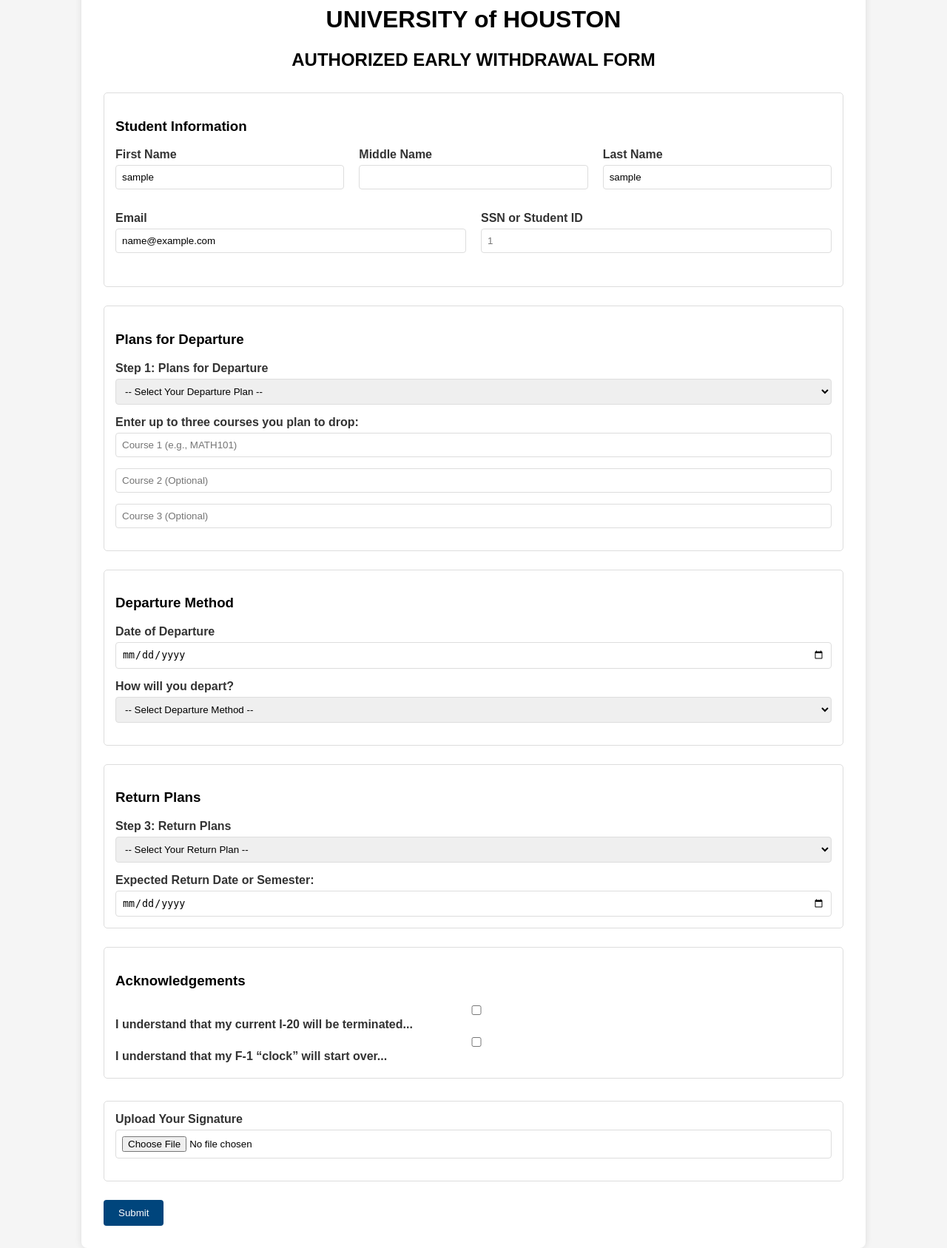
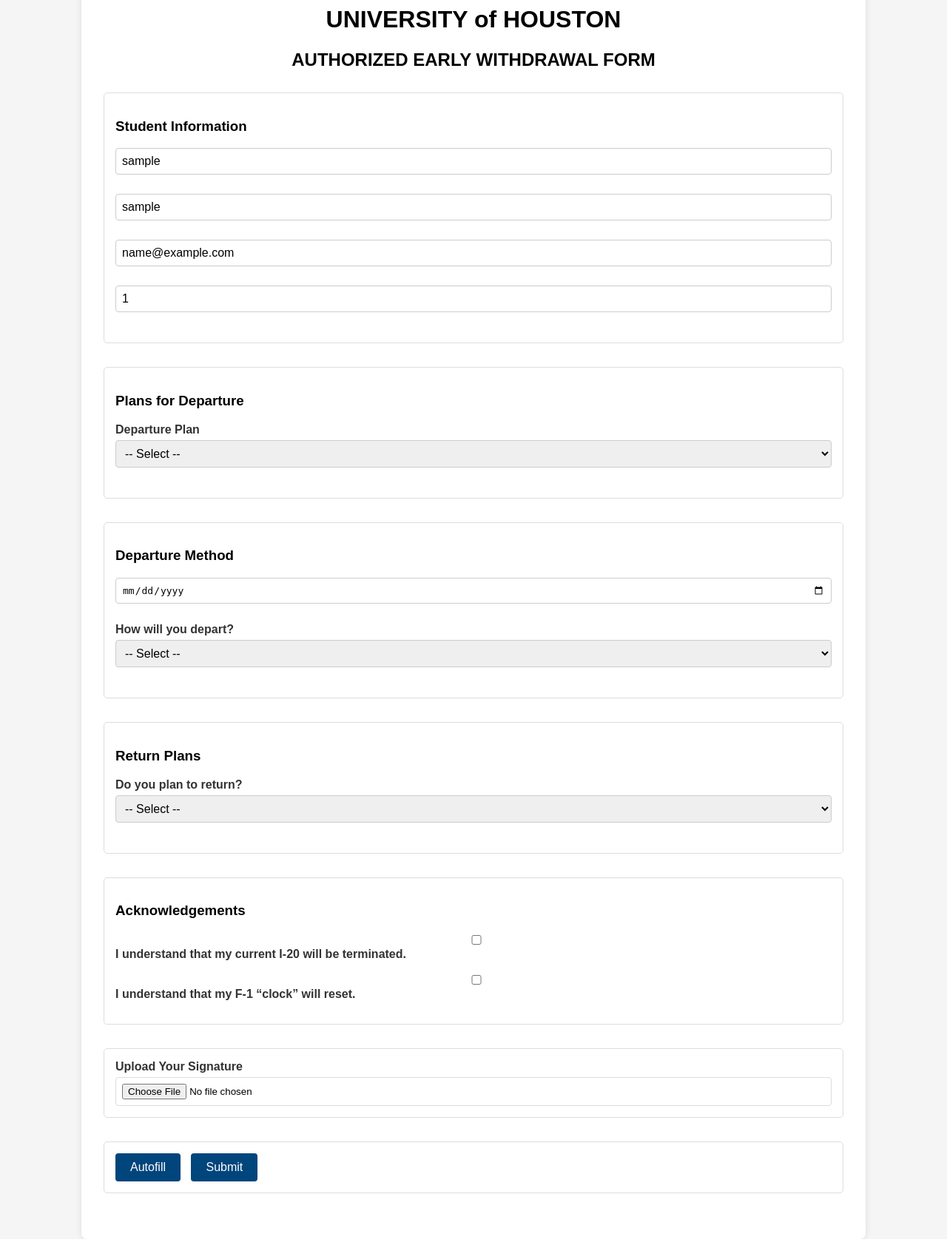
Before and after one commit to binhnguyen63/SoftwareDesign-Project, a Flask app: template templates/forms/early_withdrawal_form.html in a window 1280 px wide. Shown: the part 159-1846 px from the top of the page at 74% size. Run offline with Flask 2, Linux system fonts and the light colour scheme; the template is opened without the code that fills it: most values are stand-ins (such as "Sample title", 1, 10 or a date in 2020); some libraries are stand-ins or nearby versions.

Commit message:
Update early_withdrawal_form.html

```diff
--- a/templates/forms/early_withdrawal_form.html
+++ b/templates/forms/early_withdrawal_form.html
@@ -4,14 +4,48 @@
   <meta charset="UTF-8" />
   <meta name="viewport" content="width=device-width, initial-scale=1.0" />
   <title>Authorized Early Withdrawal Form</title>
-    <link
-      rel="stylesheet"
-      href="{{ url_for('static', filename='css/early_withdrawal_form.css') }}"
-    />
-    <script
-      src="{{ url_for('static', filename='js/early_withdrawal_form.js') }}"
-      defer
-    ></script>
+  <link rel="stylesheet" href="{{ url_for('static', filename='css/early_withdrawal_form.css') }}" />
+  <script src="{{ url_for('static', filename='js/early_withdrawal_form.js') }}" defer></script>
+  <style>
+    input[type="text"],
+    input[type="email"],
+    input[type="date"],
+    select {
+      width: 100%;
+      padding: 8px;
+      margin-bottom: 10px;
+      font-size: 1em;
+      border: 1px solid #ccc;
+      border-radius: 4px;
+    }
+
+    input::placeholder {
+      color: #888;
+    }
+
+    .form-group {
+      margin-bottom: 1rem;
+    }
+
+    .form-section {
+      margin-bottom: 2rem;
+    }
+
+    .hidden {
+      display: none;
+    }
+
+    .checkbox-group {
+      margin-bottom: 1rem;
+    }
+
+    button {
+      padding: 10px 20px;
+      margin-right: 10px;
+      font-size: 1em;
+      cursor: pointer;
+    }
+  </style>
 </head>
 <body>
   <nav>
@@ -24,6 +58,7 @@
     <span>Welcome, {{ currUser.name }}</span>
     <a href="{{ url_for('logout') }}" class="btn">Logout</a>
   </nav>
+
   {% if userName and filledFormStatus != "pending" %}
   <div class="container">
     <div class="header">
@@ -31,186 +66,111 @@
       <h2>AUTHORIZED EARLY WITHDRAWAL FORM</h2>
     </div>
 
-      <form id="earlyWithdrawalForm">
-        <!-- Personal Information Section -->
+    <form id="earlyWithdrawalForm" enctype="multipart/form-data">
+      <!-- Student Info -->
       <div class="form-section">
         <h3>Student Information</h3>
-          <div class="form-row">
         <div class="form-group">
-              <label for="first_name">First Name</label>
-              <input
-                type="text"
-                id="first_name"
-                name="first_name"
-                value="{{ userName[0] }}"
-                readonly
-                required
-              />
+          <input type="text" id="first_name" name="first_name" value="{{ userName[0] }}" placeholder="First Name" readonly required />
         </div>
         <div class="form-group">
-              <label for="middle_name">Middle Name</label>
-              <input
-                type="text"
-                id="middle_name"
-                name="middle_name"
-                value=""
-                readonly
-              />
+          <input type="text" id="last_name" name="last_name" value="{{ userName[1] }}" placeholder="Last Name" readonly required />
         </div>
         <div class="form-group">
-              <label for="last_name">Last Name</label>
-              <input
-                type="text"
-                id="last_name"
-                name="last_name"
-                value="{{ userName[1] }}"
-                readonly
-                required
-              />
+          <input type="email" id="email" name="email" value="{{ currUser.email }}" placeholder="Email" readonly required />
+        </div>
+        <div class="form-group">
+          <input type="text" id="id" name="id" value="{{ record.ID if record.ID is defined else '' }}" placeholder="SSN or Student ID" required />
         </div>
       </div>
 
-          <div class="form-row">
+      <!-- Step 1 -->
+      <div class="form-section">
+        <h3>Plans for Departure</h3>
         <div class="form-group">
-              <label for="email">Email</label>
-              <input
-                type="email"
-                id="email"
-                name="email"
-                value="{{ currUser.email }}"
-                readonly
-                required
-              />
+          <label for="step1_option">Departure Plan</label>
+          <select id="step1_option" name="step1_option" required>
+            <option value="">-- Select --</option>
+            <option value="1" {% if record.step1_option == "1" %}selected{% endif %}>Drop all courses and leave U.S. in 15 days</option>
+            <option value="2" {% if record.step1_option == "2" %}selected{% endif %}>Keep some courses and leave U.S. in 15 days</option>
+            <option value="3" {% if record.step1_option == "3" %}selected{% endif %}>Not enrolled, leaving before add deadline</option>
+          </select>
+        </div>
+        <div id="dropCoursesField" class="{% if record.step1_option == '2' %}visible{% else %}hidden{% endif %}">
+          <div class="form-group">
+            <input type="text" id="drop_course1" name="drop_course1" placeholder="Course 1 (e.g., MATH101)" value="{{ record.drop_course1 if record.drop_course1 is defined else '' }}" />
           </div>
           <div class="form-group">
-              <label for="id">SSN or Student ID</label>
-              <input
-                type="text"
-                id="id"
-                name="id"
-                placeholder="{{ record.ID }}"
-                required
-              />
+            <input type="text" id="drop_course2" name="drop_course2" placeholder="Course 2 (optional)" value="{{ record.drop_course2 if record.drop_course2 is defined else '' }}" />
+          </div>
+          <div class="form-group">
+            <input type="text" id="drop_course3" name="drop_course3" placeholder="Course 3 (optional)" value="{{ record.drop_course3 if record.drop_course3 is defined else '' }}" />
           </div>
         </div>
       </div>
 
-        <!-- Departure Plans Section -->
-        <div class="form-section">
-          <h3>Plans for Departure</h3>
-          <div class="form-group">
-            <label for="step1_option">Step 1: Plans for Departure</label>
-            <select id="step1_option" name="step1_option" required>
-              <option value="">-- Select Your Departure Plan --</option>
-              <option value="1" {% if record.step1_option == "1" %}selected{% endif %}>
-                I am currently enrolled in classes. I will drop all my courses and leave the U.S. within 15 days.
-              </option>
-              <option value="2" {% if record.step1_option == "2" %}selected{% endif %}>
-                I am currently enrolled and will leave the U.S. within 15 days but keep some courses.
-              </option>
-              <option value="3" {% if record.step1_option == "3" %}selected{% endif %}>
-                I am not enrolled (or will unenroll) and will leave the U.S. before the last day to add classes.
-              </option>
-            </select>
-          </div>
-
-          <div id="dropCoursesField" class="hidden">
-            <label for="drop_courses">Enter up to three courses you plan to drop:</label>
-            <div class="form-group">
-              <input
-                type="text"
-                id="drop_course1"
-                name="drop_course1"
-                placeholder="Course 1 (e.g., MATH101)"
-              />
-            </div>
-            <div class="form-group">
-              <input
-                type="text"
-                id="drop_course2"
-                name="drop_course2"
-                placeholder="Course 2 (Optional)"
-              />
-            </div>
-            <div class="form-group">
-              <input
-                type="text"
-                id="drop_course3"
-                name="drop_course3"
-                placeholder="Course 3 (Optional)"
-              />
-            </div>
-          </div>
-        </div>
-
-        <!-- Departure Method Section -->
+      <!-- Step 2 -->
       <div class="form-section">
         <h3>Departure Method</h3>
         <div class="form-group">
-            <label for="departure_date">Date of Departure</label>
-            <input type="date" id="departure_date" name="departure_date" required />
+          <input type="date" id="departure_date" name="departure_date" value="{{ record.departure_date if record.departure_date is defined else '' }}" required />
         </div>
         <div class="form-group">
           <label for="step2_option">How will you depart?</label>
           <select id="step2_option" name="step2_option" required>
-              <option value="">-- Select Departure Method --</option>
-              <option value="1" {% if record.step2_option == "1" %}selected{% endif %}>
-                I have attached a flight itinerary to verify my departure date.
-              </option>
-              <option value="2" {% if record.step2_option == "2" %}selected{% endif %}>
-                I am driving/have driven across the Canadian or Mexican border.
-              </option>
+            <option value="">-- Select --</option>
+            <option value="1" {% if record.step2_option == "1" %}selected{% endif %}>Flight itinerary attached</option>
+            <option value="2" {% if record.step2_option == "2" %}selected{% endif %}>Driving across Canada/Mexico border</option>
           </select>
         </div>
       </div>
 
-        <!-- Return Plans Section -->
+      <!-- Step 3 -->
       <div class="form-section">
         <h3>Return Plans</h3>
         <div class="form-group">
-            <label for="step3_option">Step 3: Return Plans</label>
+          <label for="step3_option">Do you plan to return?</label>
           <select id="step3_option" name="step3_option" required>
-              <option value="">-- Select Your Return Plan --</option>
-              <option value="1" {% if record.step3_option == "1" %}selected{% endif %}>
-                I plan to return to the U.S. in a future semester.
-              </option>
-              <option value="2" {% if record.step3_option == "2" %}selected{% endif %}>
-                I do not plan to return to the U.S. to continue my studies.
-              </option>
+            <option value="">-- Select --</option>
+            <option value="1" {% if record.step3_option == "1" %}selected{% endif %}>Yes, I plan to return</option>
+            <option value="2" {% if record.step3_option == "2" %}selected{% endif %}>No, I do not plan to return</option>
           </select>
         </div>
-          <div id="returnDateField" class="hidden">
-            <label for="return_date">Expected Return Date or Semester:</label>
-            <input type="date" id="return_date" name="return_date" />
+        <div id="returnDateField" class="form-group {% if record.step3_option == '1' %}visible{% else %}hidden{% endif %}">
+          <input type="date" id="return_date" name="return_date" placeholder="Expected Return Date or Semester" value="{{ record.return_date if record.return_date is defined else '' }}" />
         </div>
       </div>
 
-        <!-- Acknowledgements Section -->
+      <!-- Step 4 -->
       <div class="form-section">
         <h3>Acknowledgements</h3>
         <div class="checkbox-group">
-            <input type="checkbox" id="ack1" name="ack1" value="1" required />
-            <label for="ack1">I understand that my current I-20 will be terminated...</label>
+          <input type="checkbox" id="ack1" name="ack1" value="1" {% if record.ack1 == "1" %}checked{% endif %} required />
+          <label for="ack1">I understand that my current I-20 will be terminated.</label>
         </div>
         <div class="checkbox-group">
-            <input type="checkbox" id="ack2" name="ack2" value="1" required />
-            <label for="ack2">I understand that my F-1 “clock” will start over...</label>
+          <input type="checkbox" id="ack2" name="ack2" value="1" {% if record.ack2 == "1" %}checked{% endif %} required />
+          <label for="ack2">I understand that my F-1 “clock” will reset.</label>
         </div>
       </div>
 
-        <!-- Signature Section -->
-        <div class="form-section signature-section">
-          <div class="form-group">
+      <!-- Signature -->
+      <div class="form-section">
         <label for="signature">Upload Your Signature</label>
         <input type="file" id="signature" name="signature" accept="image/*" required />
       </div>
+
+      <!-- Submit -->
+      <div class="form-section">
+        <button type="button" onclick="autofillEarlyWithdrawalForm()">Autofill</button>
+        <button type="submit">Submit</button>
       </div>
-
-        <button type="submit">Submit</button>
     </form>
   </div>
-    {% elif userName and filledFormStatus == "pending" %}
-    <p>YOU ALREADY FILLED OUT THIS FORM - PLEASE WAIT</p>
+  {% endif %}
+
+  {% if userName and filledFormStatus == "pending" %}
+  <p class="pending-message">YOU ALREADY FILLED OUT THIS FORM - PLEASE WAIT</p>
   {% endif %}
 </body>
 </html>
```
Lines whose indentation alone changed are shown as unchanged.
